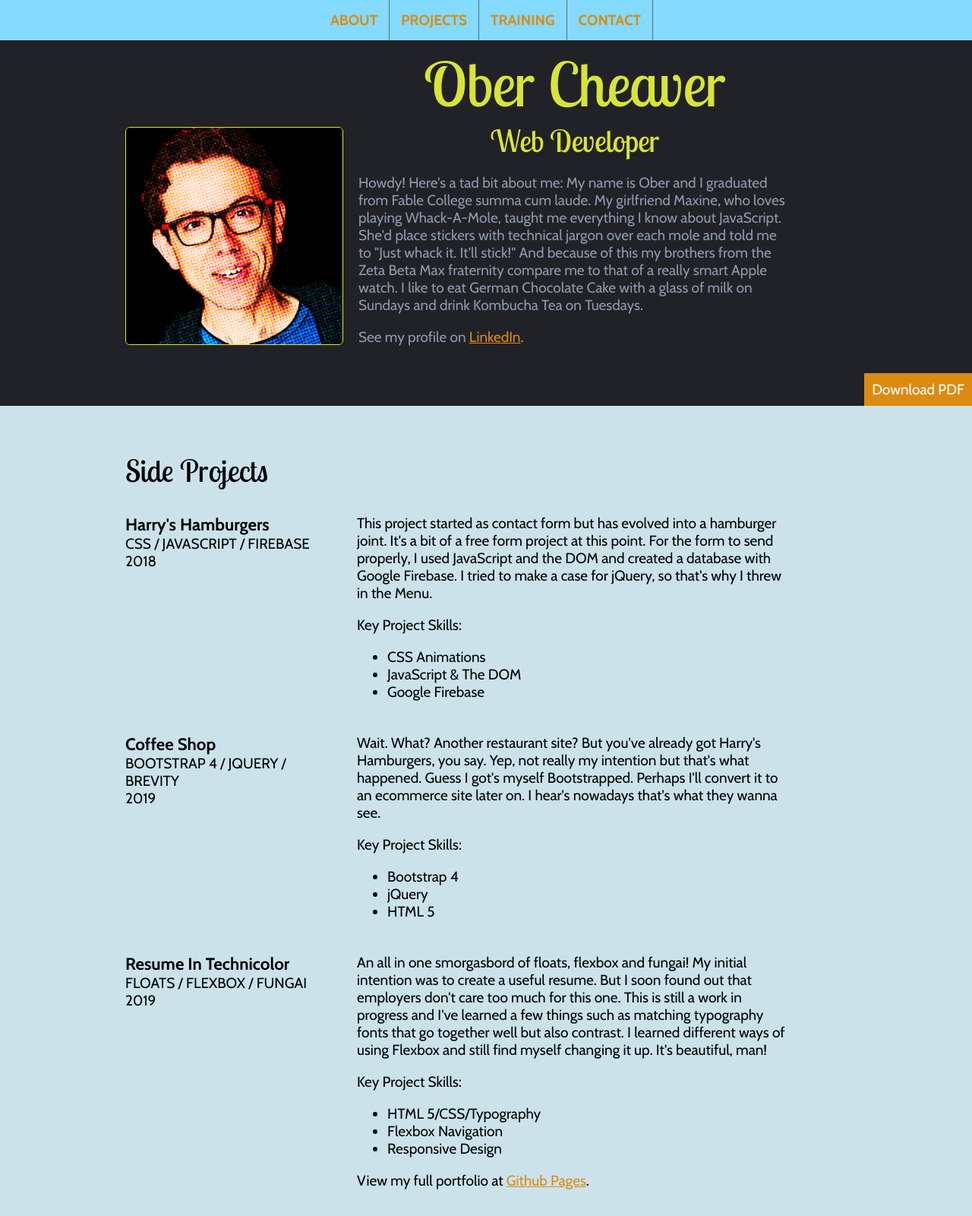
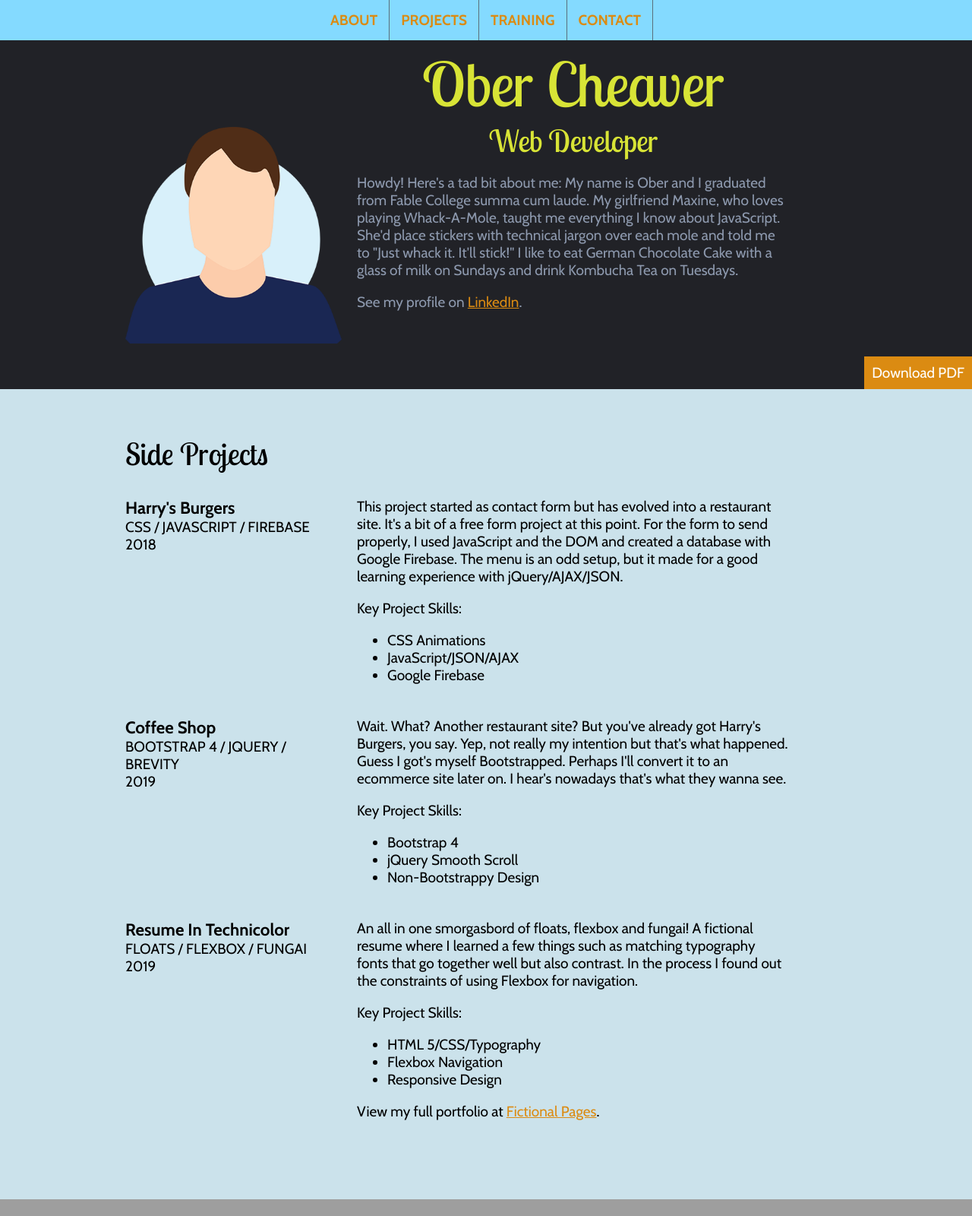
Before and after one commit to mikeshatch/resume, a website: page dist/index.html in a window 1280 px wide. Shown: the top 1600 px of the page at 76% size. Drawn offline with nearby package versions, Linux system fonts and the light colour scheme; grey boxes are pictures that could not be loaded.

Commit message:
More fictional added, swapped image, edited text

```diff
--- a/dist/css/styles.css
+++ b/dist/css/styles.css
@@ -147,7 +147,6 @@ nav a:hover,
 }
 .profile-img {
   border-radius: 6px;
-  border: 1px solid #d8e436;
 }
 .btn {
   position: absolute;
--- a/dist/index.html
+++ b/dist/index.html
@@ -28,14 +28,14 @@
 
     <!-- // About -->
     <section id="about" class="about">
-      <a href="resume.pdf" class="btn download">Download PDF</a>
+      <a href="#" class="btn download">Download PDF</a>
       <div class="content-wrap">
-        <img class="profile-img col-narrow" src="images/mike-hatch.png" alt="Uber Chiever">
+        <img class="profile-img col-narrow" src="images/ober-cheaver.png" alt="Ober Cheaver">
         <div class="col-wide">
           <h1>Ober Cheaver</h1>
           <h2>Web Developer</h2>
-          <p>Howdy! Here's a tad bit about me: My name is Ober and I graduated from Fable College summa cum laude. My girlfriend Maxine, who loves playing Whack-A-Mole, taught me everything I know about JavaScript. She'd place stickers with technical jargon over each mole and told me to "Just whack it. It'll stick!" And because of this my brothers from the Zeta Beta Max fraternity compare me to that of a really smart Apple watch. I like to eat German Chocolate Cake with a glass of milk on Sundays and drink Kombucha Tea on Tuesdays.</p>
-          <p>See my profile on <a href="https://www.linkedin.com/in/mike-hatch-b072b9138/" target="_blank">LinkedIn</a>.
+          <p>Howdy! Here's a tad bit about me: My name is Ober and I graduated from Fable College summa cum laude. My girlfriend Maxine, who loves playing Whack-A-Mole, taught me everything I know about JavaScript. She'd place stickers with technical jargon over each mole and told me to "Just whack it. It'll stick!" I like to eat German Chocolate Cake with a glass of milk on Sundays and drink Kombucha Tea on Tuesdays.</p>
+          <p>See my profile on <a href="#">LinkedIn</a>.
           </p>
         </div><!-- end of column wide -->
       </div><!-- end of content wrapper -->
@@ -48,16 +48,16 @@
           <h2>Side Projects</h2>
           <!-- Project 1 Details -->
           <div class="col-narrow">
-            <h3>Harry's Hamburgers</h3>
+            <h3>Harry's Burgers</h3>
             <p class="uppercase">CSS / JavaScript / Firebase</p>
             <p>2018</p>
           </div><!-- end of column narrow -->
           <div class="col-wide job-description">
-            <p>This project started as contact form but has evolved into a hamburger joint. It's a bit of a free form project at this point. For the form to send properly, I used JavaScript and the DOM and created a database with Google Firebase. I tried to make a case for jQuery, so that's why I threw in the Menu.</p>
+            <p>This project started as contact form but has evolved into a restaurant site. It's a bit of a free form project at this point. For the form to send properly, I used JavaScript and the DOM and created a database with Google Firebase. The menu is an odd setup, but it made for a good learning experience with jQuery/AJAX/JSON.</p>
             <p>Key Project Skills:</p>
             <ul>
               <li>CSS Animations</li>
-              <li>JavaScript & The DOM</li>
+              <li>JavaScript/JSON/AJAX</li>
               <li>Google Firebase</li>
             </ul>
           </div><!-- end of column wide -->
@@ -69,12 +69,12 @@
             <p>2019</p>
           </div><!-- end of column narrow -->
           <div class="col-wide job-description">
-            <p>Wait. What? Another restaurant site? But you've already got Harry's Hamburgers, you say. Yep, not really my intention but that's what happened. Guess I got's myself Bootstrapped. Perhaps I'll convert it to an ecommerce site later on. I hear's nowadays that's what they wanna see.</p>
+            <p>Wait. What? Another restaurant site? But you've already got Harry's Burgers, you say. Yep, not really my intention but that's what happened. Guess I got's myself Bootstrapped. Perhaps I'll convert it to an ecommerce site later on. I hear's nowadays that's what they wanna see.</p>
             <p>Key Project Skills:</p>
             <ul>
               <li>Bootstrap 4</li>
-              <li>jQuery</li>
-              <li>HTML 5</li>
+              <li>jQuery Smooth Scroll</li>
+              <li>Non-Bootstrappy Design</li>
             </ul>
           </div><!-- end of column wide -->
 
@@ -85,14 +85,14 @@
             <p>2019</p>
           </div><!-- end of column narrow -->
           <div class="col-wide job-description">
-            <p>An all in one smorgasbord of floats, flexbox and fungai! My initial intention was to create a useful resume. But I soon found out that employers don't care too much for this one. This is still a work in progress and I've learned a few things such as matching typography fonts that go together well but also contrast. I learned different ways of using Flexbox and still find myself changing it up. It's beautiful, man!</p>
+            <p>An all in one smorgasbord of floats, flexbox and fungai! A fictional resume where I learned a few things such as matching typography fonts that go together well but also contrast. In the process I found out the constraints of using Flexbox for navigation.</p>
             <p>Key Project Skills:</p>
             <ul>
               <li>HTML 5/CSS/Typography</li>
               <li>Flexbox Navigation</li>
               <li>Responsive Design</li>
             </ul>
-            <p>View my full portfolio at <a href="https://mikeshatch.github.io/portfolio/">Github Pages</a>.</p>
+            <p>View my full portfolio at <a href="#">Fictional Pages</a>.</p>
           </div><!-- end of column wide -->
         </div> <!-- end of content wrapper -->
       </section>
@@ -111,23 +111,21 @@
           <!-- end of school details. -->
         </div><!-- end of content wrapper -->
       </section>
+
     </main>
-
     <!-- // Footer & contact info -->
     <footer id="contact">
       <div class="content-wrap">
         <h2>Reach out (I'll be there!)</h2>
-
         <!-- Social media and contact links. -->
         <div class="contact-info">
-          <a href="https://github.com/mikeshatch" target="_blank" target="_blank"><i class="fab fa-github"></i></a>
-          <a href="https://twitter.com/mikeh_dev" target="_blank"><i class="fab fa-twitter"></i></a>
-          <a href="https://www.linkedin.com/in/mike-hatch-b072b9138/" target="_blank"><i
-              class="fab fa-linkedin-in"></i></a>
+          <a href="#"><i class="fab fa-github"></i></a>
+          <a href="#"><i class="fab fa-twitter"></i></a>
+          <a href="#"><i class="fab fa-linkedin-in"></i></a>
         </div><!-- end of contact info -->
 
         <p>Copyright 2019</p>
-      </div><!-- end of content wrapper -->
+      </div><!-- end of content wrap -->
     </footer>
   </div><!-- end of site container -->
 
```
Also changed, not shown: dist/images/mike-hatch.png (deleted), dist/images/ober-cheaver.png (added), 1 other file.
